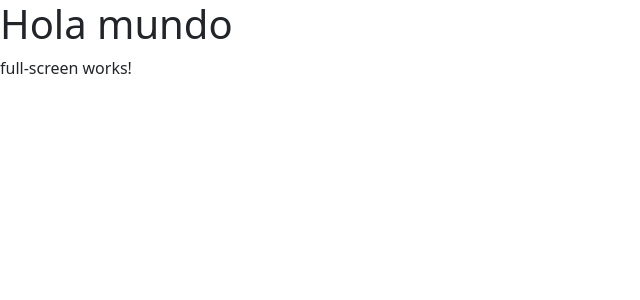
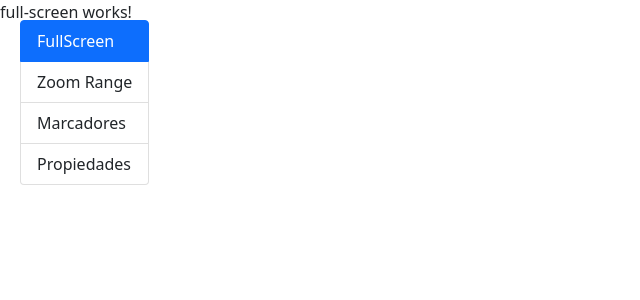
Before and after one commit to AlexanderMartinez25/09-mapasApp, an Angular app: page /mapas/fullscreen in a window 1280 px wide. Shown: the top 300 px of the page, without its empty margins (0-640 px from the left). Built offline with nearby package versions, Linux system fonts and the light colour scheme.

Commit message:
Menú de aplicación

```diff
--- a/src/app/app.component.html
+++ b/src/app/app.component.html
@@ -1,3 +1,2 @@
-<h1>Hola mundo</h1>
-
+<app-menu></app-menu>
 <router-outlet></router-outlet>
--- a/src/app/shared/menu/menu.component.html
+++ b/src/app/shared/menu/menu.component.html
@@ -1 +1,5 @@
-<p>menu works!</p>
+<ul class="list-group">
+    <li *ngFor="let item of menuItems" [routerLink]="[ item.ruta ]" routerLinkActive="active" class="list-group-item">
+        {{ item.nombre }}
+    </li>
+</ul>
--- a/src/app/shared/menu/menu.component.ts
+++ b/src/app/shared/menu/menu.component.ts
@@ -1,16 +1,39 @@
-import { Component, OnInit } from '@angular/core';
+import { Component } from '@angular/core';
+
+interface MenuItem {
+  ruta: string;
+  nombre: string;
+}
 
 @Component({
   selector: 'app-menu',
   templateUrl: './menu.component.html',
   styles: [
+    `
+      li {
+        cursor: pointer;
+      }
+    `
   ]
 })
-export class MenuComponent implements OnInit {
+export class MenuComponent {
 
-  constructor() { }
-
-  ngOnInit(): void {
-  }
-
+  menuItems: MenuItem[] = [
+    {
+      ruta: '/mapas/fullscreen',
+      nombre: 'FullScreen'
+    },
+    {
+      ruta: '/mapas/zoom-range',
+      nombre: 'Zoom Range'
+    },
+    {
+      ruta: '/mapas/marcadores',
+      nombre: 'Marcadores'
+    },
+    {
+      ruta: '/mapas/propiedades',
+      nombre: 'Propiedades'
+    },
+  ];
 }
--- a/src/styles.css
+++ b/src/styles.css
@@ -1 +1,7 @@
 /* You can add global styles to this file, and also import other style files */
+app-menu {
+  position: fixed;
+  top: 20px;
+  left: 20px;
+  z-index: 9999;
+}
```
